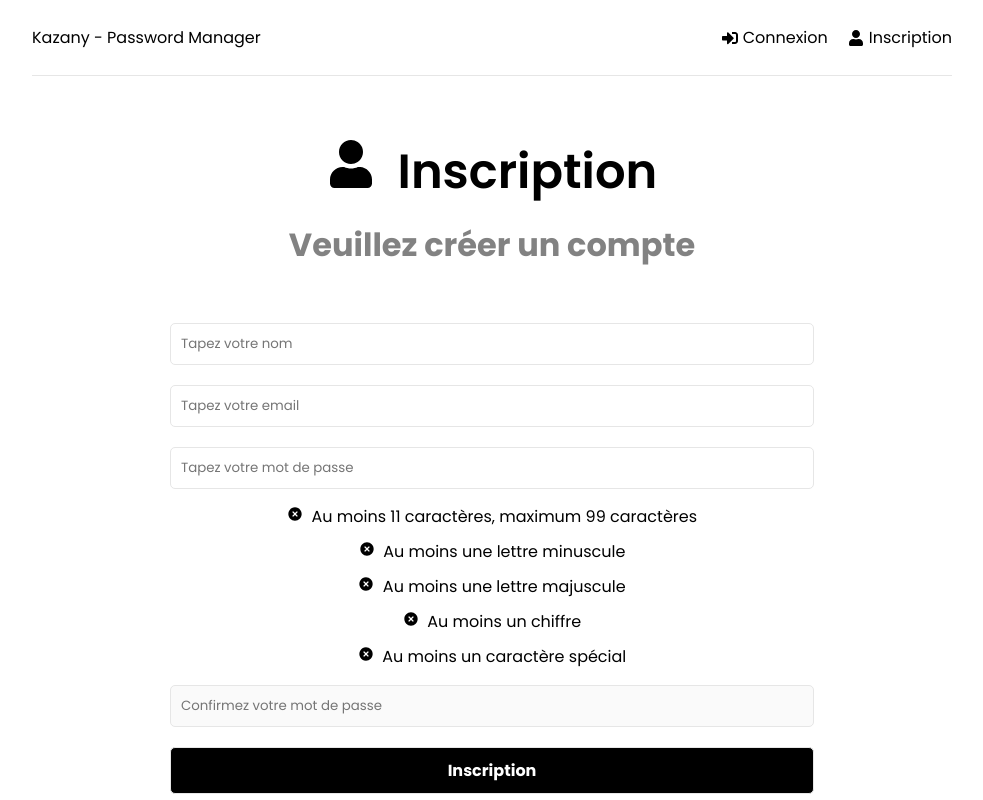
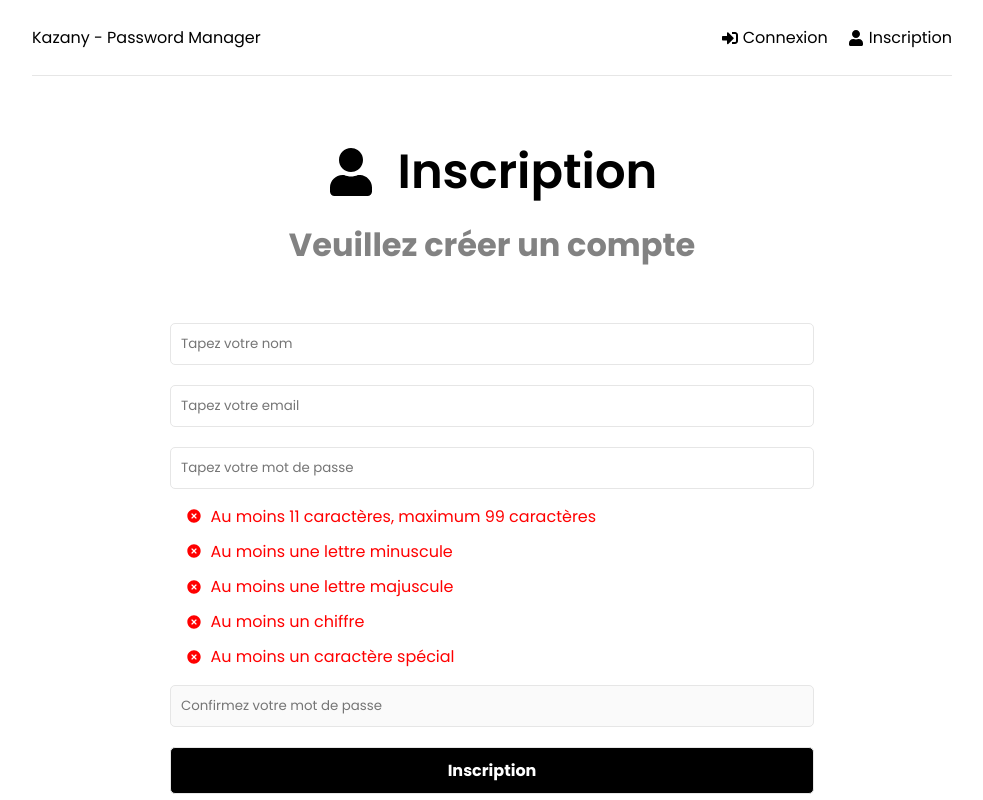
Before and after one commit to MohamedOutougane/Kazany-PasswordManager, a React (Create React App) app in the folder client/: page /register in a window 1280 px wide. Shown: the whole page, without its empty margins (148-1131 px from the left). Built offline with nearby package versions, Linux system fonts and the light colour scheme.

Commit message:
title and password criteria css edited

```diff
--- a/client/src/index.css
+++ b/client/src/index.css
@@ -28,11 +28,19 @@ li {
   line-height: 2.2;
 }
 
-h1,
+/* h1,
 h2,
 h3 {
   font-weight: 600;
   margin-bottom: 10px;
+} */
+
+h1, h2, h3 {
+  font-weight: 600;
+  margin-bottom: 10px;
+  align-items: center;
+  display: flex;
+  justify-content: center;
 }
 
 .container {
@@ -191,6 +199,23 @@ h3 {
   animation: spin 1.2s linear infinite;
 }
 
+.password-criteria ul li.valid {
+  color: green;
+}
+
+.password-criteria ul li.notvalid {
+  color: red;
+}
+
+.password-criter {
+  display: flex;
+  align-items: center;
+}
+
+.password-criteria {
+  padding-left: 1em;
+}
+
 @keyframes spin {
   0% {
     transform: rotate(0deg);
```
